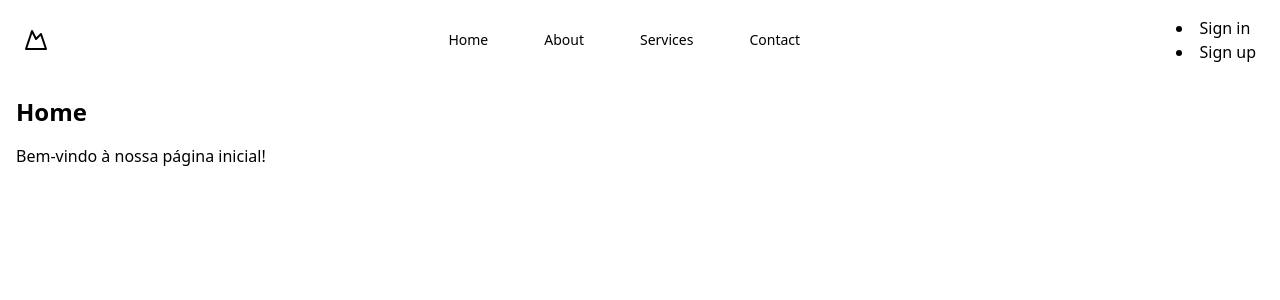
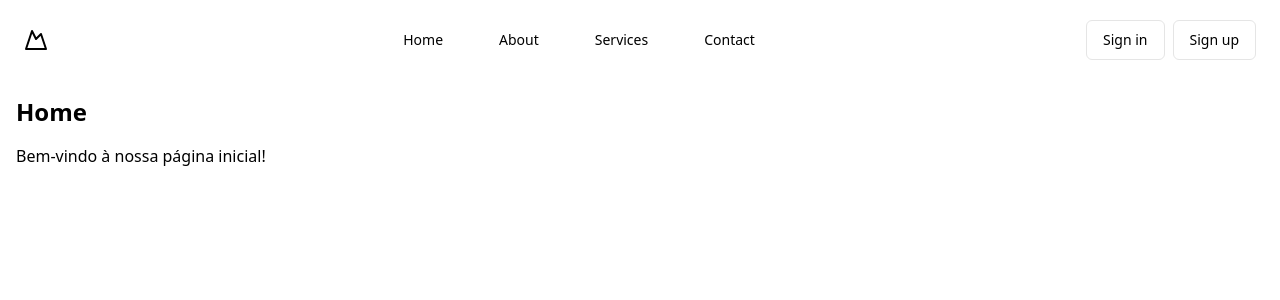
Before and after one commit to lshv04/next-kinde-23, a Next.js app: page / in a window 1280 px wide. Shown: the top 300 px of the page. Built offline with nearby package versions, Linux system fonts and the light colour scheme; no server answers.

Commit message:
working buttons styles

```diff
--- a/src/components/NavigationBar.tsx
+++ b/src/components/NavigationBar.tsx
@@ -72,7 +72,7 @@ export default async function NavigationBar() {
         <MountainIcon className="h-6 w-6 " />
         <span className="sr-only">Acme Inc</span>
       </Link>
-      <nav className=" hidden md:flex mx-auto gap-6 bord">
+      <nav className=" hidden md:flex  justify-center mx-auto gap-6 bord">
         <Link
           href="/"
           className="group inline-flex h-9 w-max items-center justify-center rounded-md bg-white px-4 py-2 text-sm font-medium transition-colors hover:bg-gray-100 hover:text-gray-900 focus:bg-gray-100 focus:text-gray-900 focus:outline-none disabled:pointer-events-none disabled:opacity-50 data-[active]:bg-gray-100/50 data-[state=open]:bg-gray-100/50 dark:bg-gray-950 dark:hover:bg-gray-800 dark:hover:text-gray-50 dark:focus:bg-gray-800 dark:focus:text-gray-50 dark:data-[active]:bg-gray-800/50 dark:data-[state=open]:bg-gray-800/50"
@@ -101,18 +101,23 @@ export default async function NavigationBar() {
         >
           Contact
         </Link>
-
       </nav>
       <div>
         {/* Se o usuário NÃO estiver autenticado, mostra os links de login e cadastro */}
         {!isUserAuthenticated && (
           <>
+            <ul className="flex flex-row gap-2">
               <li>
+                <Button variant="outline">
                   <LoginLink>Sign in</LoginLink>
+                </Button>
               </li>
               <li>
+                <Button variant="outline">
                   <RegisterLink>Sign up</RegisterLink>
+                </Button>
               </li>
+            </ul>
           </>
         )}
 
@@ -124,13 +129,12 @@ export default async function NavigationBar() {
                 <p>{user.email}</p>
               </li>
               <li>
-                  <LogoutLink className="hover:underline">Log out</LogoutLink>
+                <Button variant="destructive">
+                  <LogoutLink className="">Log out</LogoutLink>
+                </Button>
               </li>
               <li>
-                  <Link
-                    href="/dashboard"
-                    className="text-black hover:underline"
-                  >
+                <Link href="/dashboard" className="text-black hover:underline">
                   Dashboard
                 </Link>
               </li>
```
Lines whose indentation alone changed are shown as unchanged.
